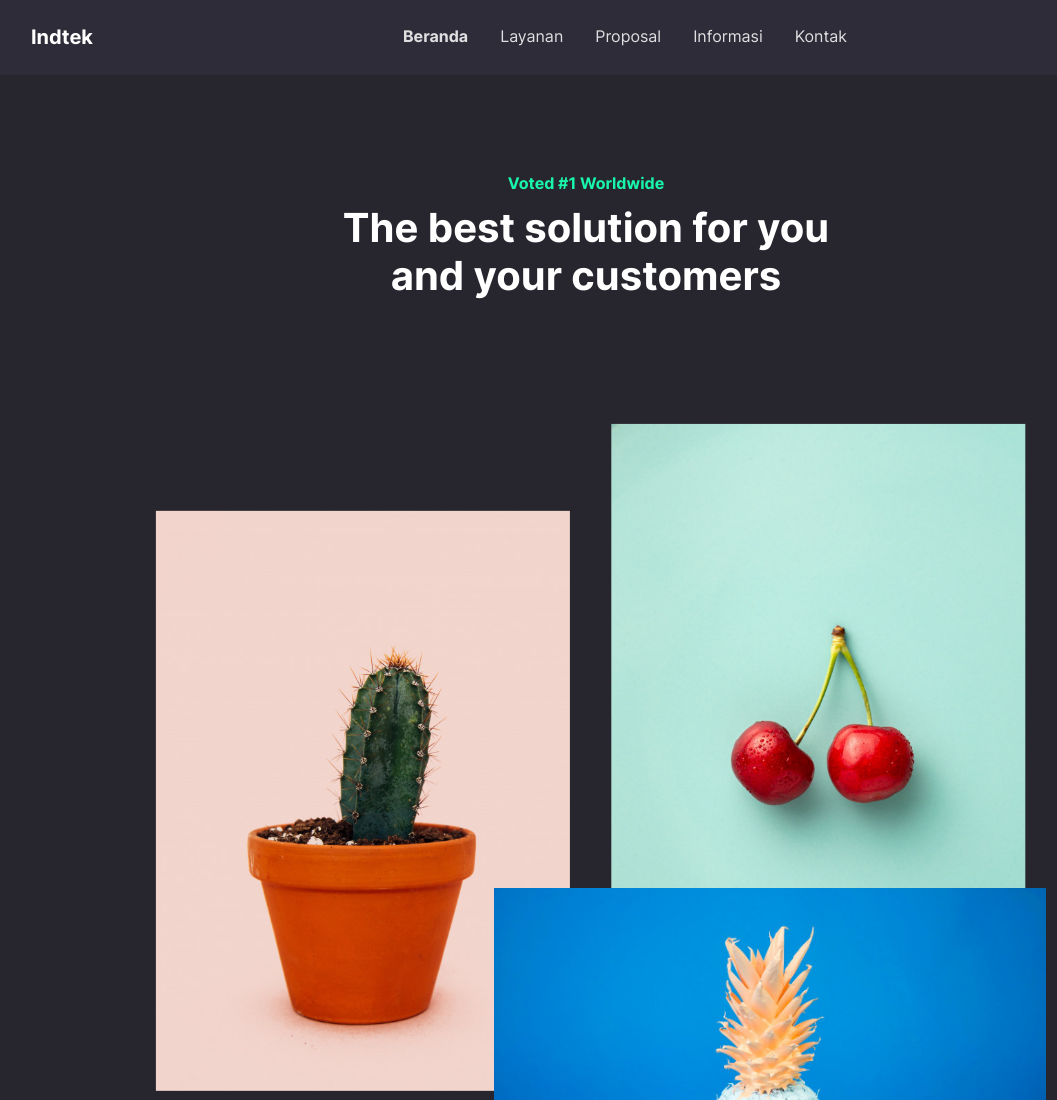
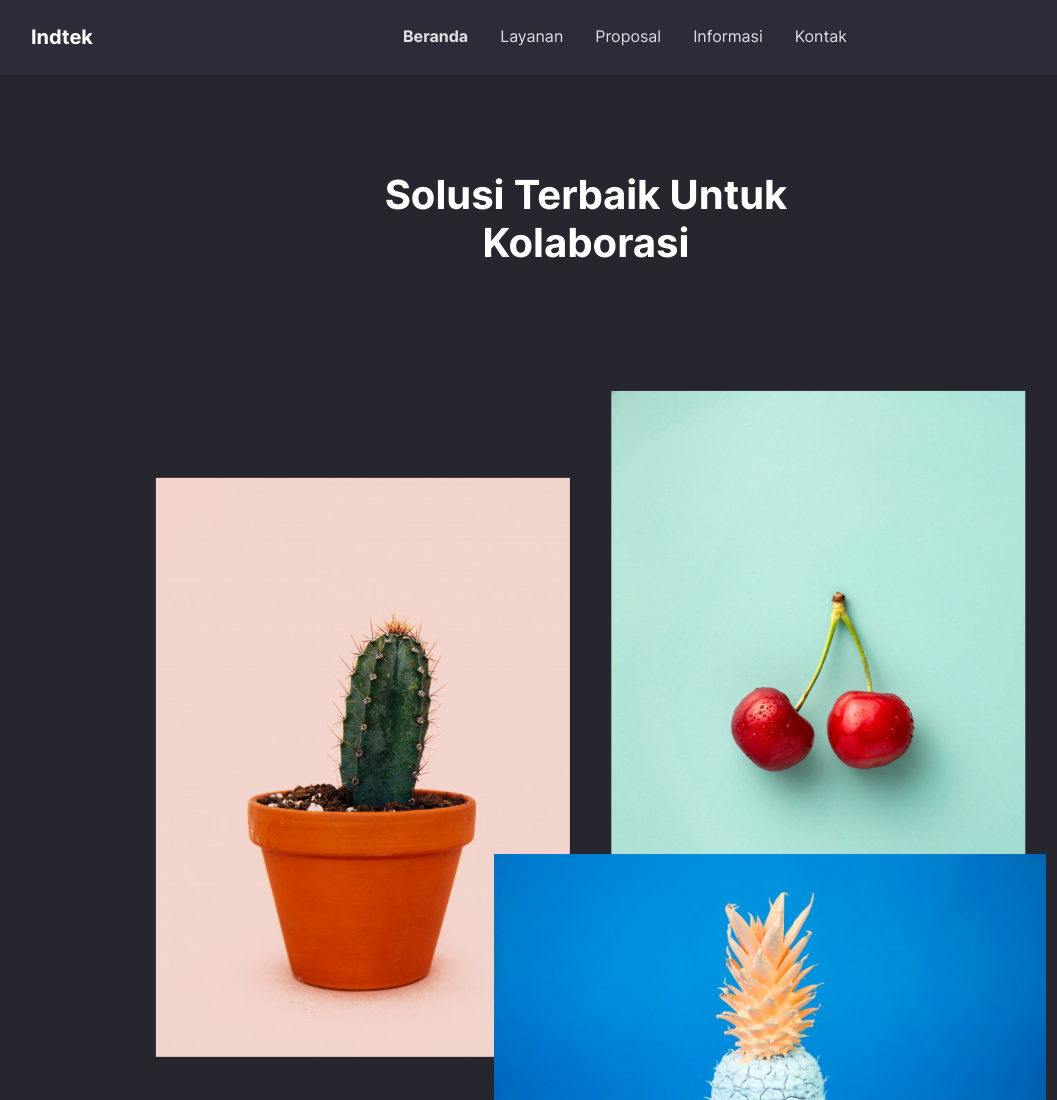
Before and after one commit to RafiKurniawan26/Indtek.io, a plain HTML site: page index.html in a window 1280 px wide. Shown: the top 1100 px of the page, without its empty margins (54-1111 px from the left). Drawn offline with nearby package versions, Linux system fonts and the light colour scheme; files whose address does not match are found by name.

Commit message:
Update index.html

```diff
--- a/index.html
+++ b/index.html
@@ -30,8 +30,8 @@
             <div class="row pt-5">
                 <div class="col-md-8 col-xl-6 text-center text-md-left mx-auto">
                     <div class="text-center">
-                        <p class="font-weight-bold text-success mb-2">Voted #1 Worldwide</p>
-                        <h1 class="font-weight-bold">The best solution for you and your customers</h1>
+                        <!-- <p class="font-weight-bold text-success mb-2">Voted #1 Worldwide</p>-->
+                        <h1 class="font-weight-bold">Solusi Terbaik Untuk Kolaborasi</h1>
                     </div>
                 </div>
                 <div class="col-12 col-lg-10 mx-auto">
```
